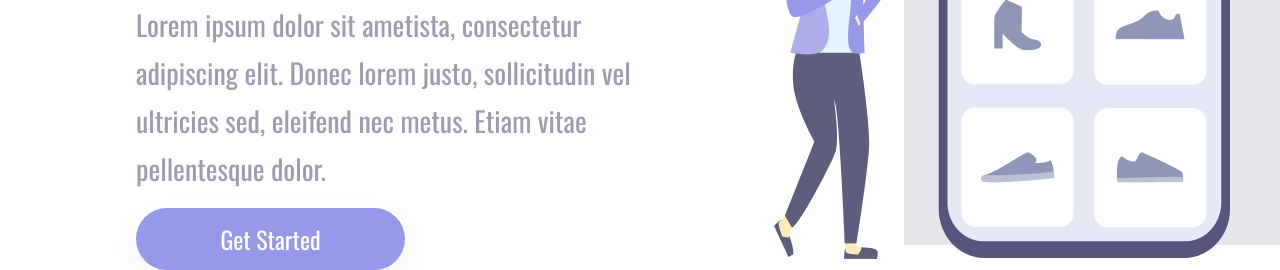
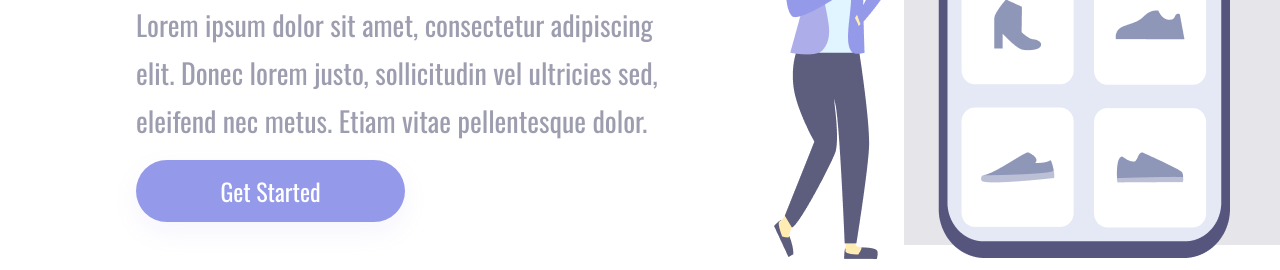
Before and after one commit to Anderson-AlvesDev/Projeto-CSS-intermediario, a plain HTML site: page index.html in a window 1280 px wide. Shown: the part 555-825 px from the top of the page. Drawn offline with nearby package versions, Linux system fonts and the light colour scheme.

Commit message:
Retorno do Lorem antigo

```diff
--- a/index.html
+++ b/index.html
@@ -14,7 +14,7 @@
 <body>
     <section class="sectionL">
         <h1>Easy Shopping Via Mobile</h1>
-        <p>Lorem ipsum dolor sit ametista, consectetur  adipiscing
+        <p>Lorem ipsum dolor sit amet, consectetur  adipiscing
         elit. Donec lorem justo, sollicitudin vel ultricies sed,
         eleifend nec metus. Etiam vitae pellentesque dolor.</p>
         <button>Get Started</button>
```
